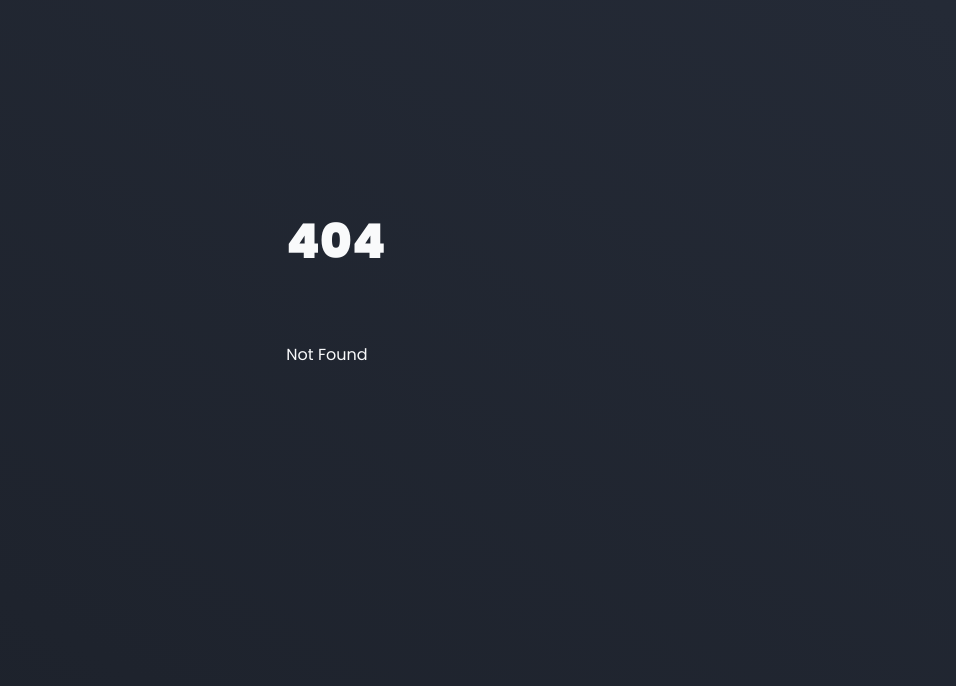
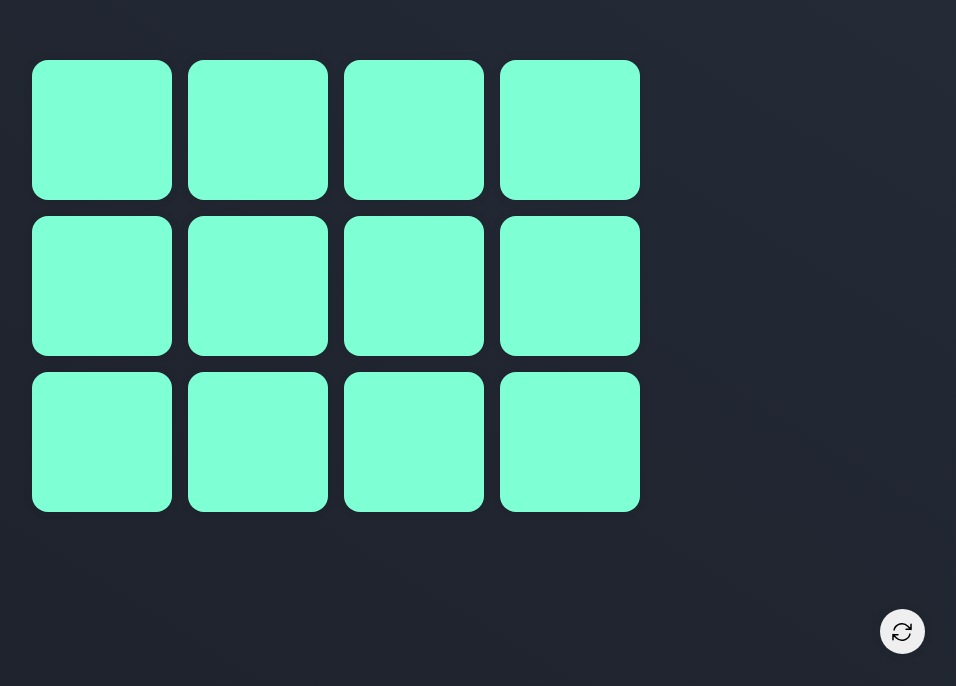
Before and after one commit to mattcroat/svelte-animations, a SvelteKit app: page /transitions/stagger in a window 1280 px wide. Before the commit this address had no page. Shown: the part 114-800 px from the top of the page, without its empty margins (304-1260 px from the left). Built offline with nearby package versions, Linux system fonts and the light colour scheme.

Commit message:
feat: Add stagger example

```diff
--- /dev/null
+++ b/src/routes/transitions/stagger/+page.svelte
@@ -0,0 +1,28 @@
+<script>
+	import { fade } from 'svelte/transition'
+	import Animate from '$lib/animate.svelte'
+</script>
+
+<Animate>
+	<div class="boxes">
+		{#each { length: 12 } as _, i}
+			<div in:fade={{ delay: 300 * i }} class="box" />
+		{/each}
+	</div>
+</Animate>
+
+<style>
+	.boxes {
+		display: grid;
+		grid-template-columns: repeat(4, 1fr);
+		gap: 1rem;
+	}
+
+	.box {
+		width: 140px;
+		height: 140px;
+		background-color: aquamarine;
+		border-radius: 1rem;
+		box-shadow: 0 0 10px hsl(0 0% 0% / 10%);
+	}
+</style>
```
